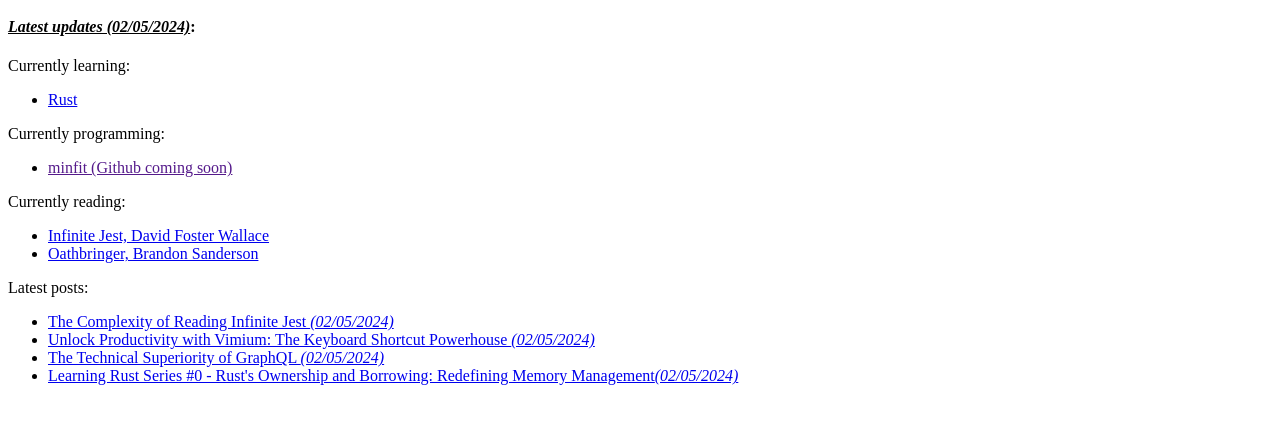
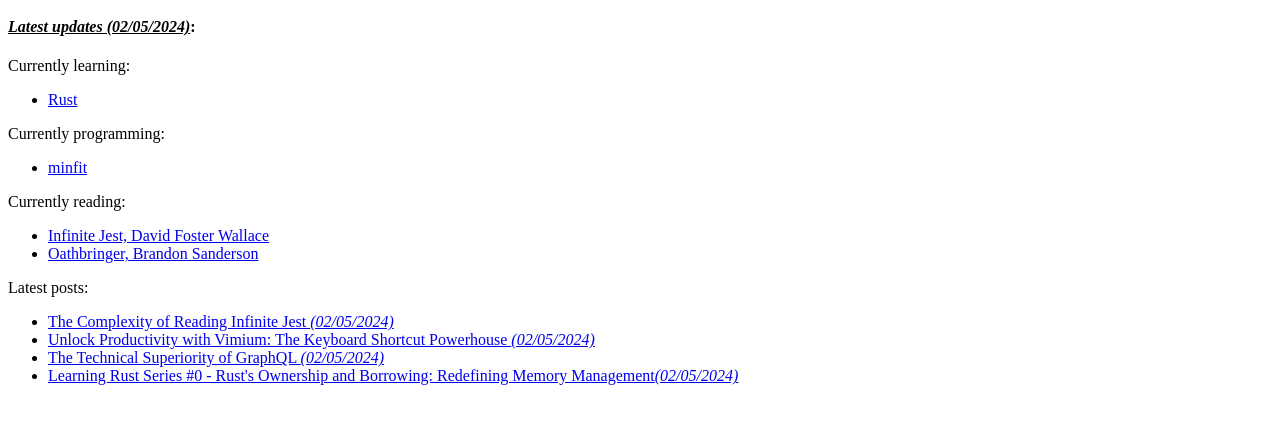
Before and after one commit to mariocrrt/personal-website, a plain HTML site: page index.html in a window 1280 px wide. Shown: the part 183-606 px from the top of the page. Drawn offline with Linux system fonts and the light colour scheme.

Commit message:
add link minfit

```diff
--- a/index.html
+++ b/index.html
@@ -50,7 +50,9 @@
     </ul>
     <p>Currently programming:</p>
     <ul>
-      <li><a href="">minfit (Github coming soon)</a></li>
+      <li>
+        <a href="https://github.com/mariocrrt/minfit" target="_blank">minfit</a>
+      </li>
       <!-- <li><a href="">TurniSmart</a></li>
       <li><a href="">Inventory management app</a></li> -->
     </ul>
```
